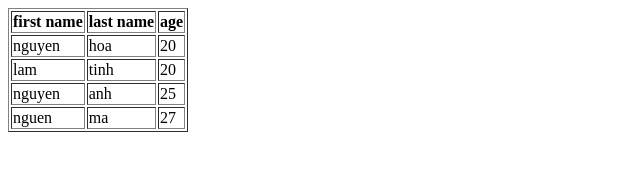
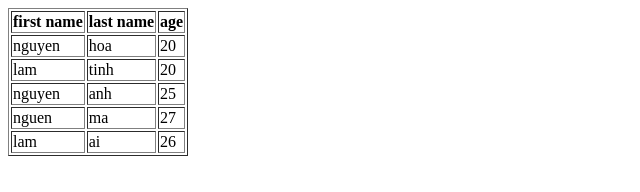
Before and after one commit to Kienpro10082002/htmlbasic, a plain HTML site: page demo.html in a window 1280 px wide. Shown: the whole page, without its empty margins (0-640 px from the left). Drawn offline with Linux system fonts and the light colour scheme.

Commit message:
update featur 2

```diff
--- a/demo.html
+++ b/demo.html
@@ -36,6 +36,11 @@
             <td>ma</td>
             <td>27</td>
         </tr>
+        <tr>
+            <td>lam</td>
+            <td>ai</td>
+            <td>26</td>
+        </tr>
     </table>
 </body>
 
```
